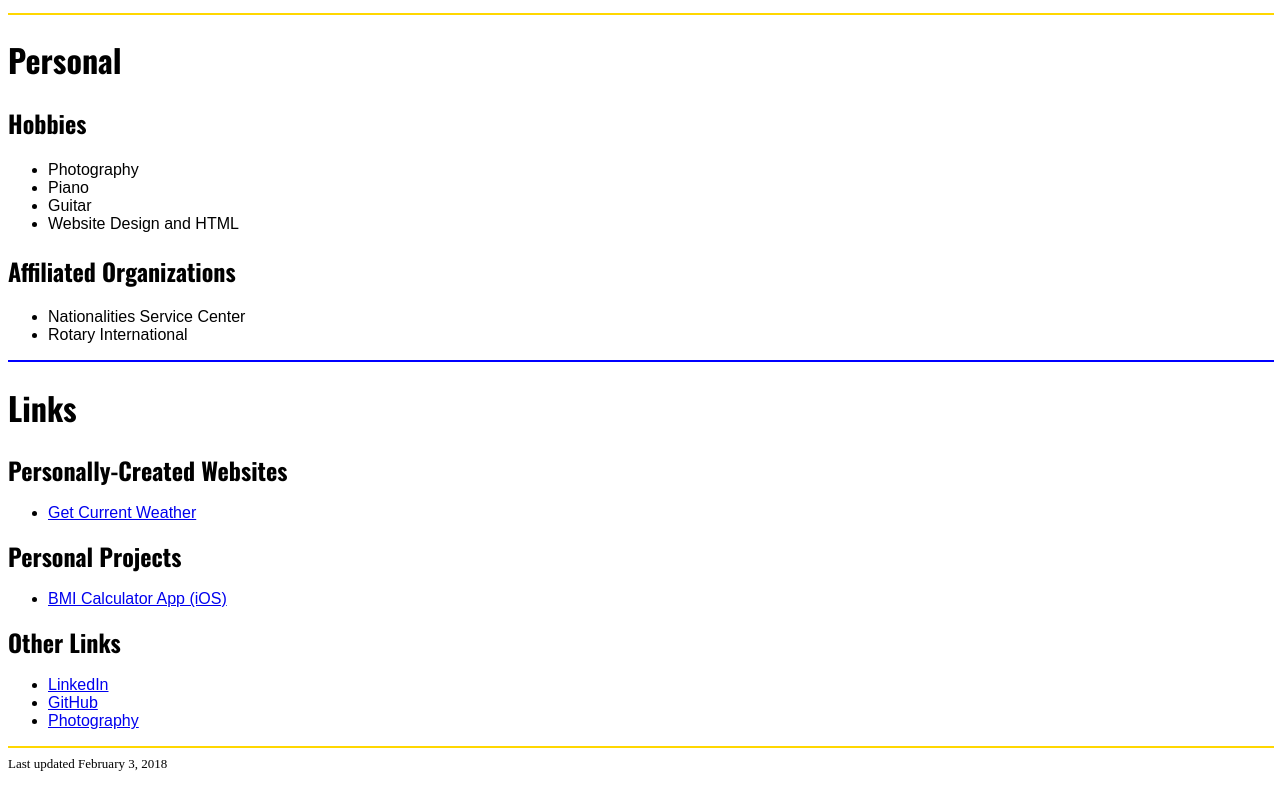
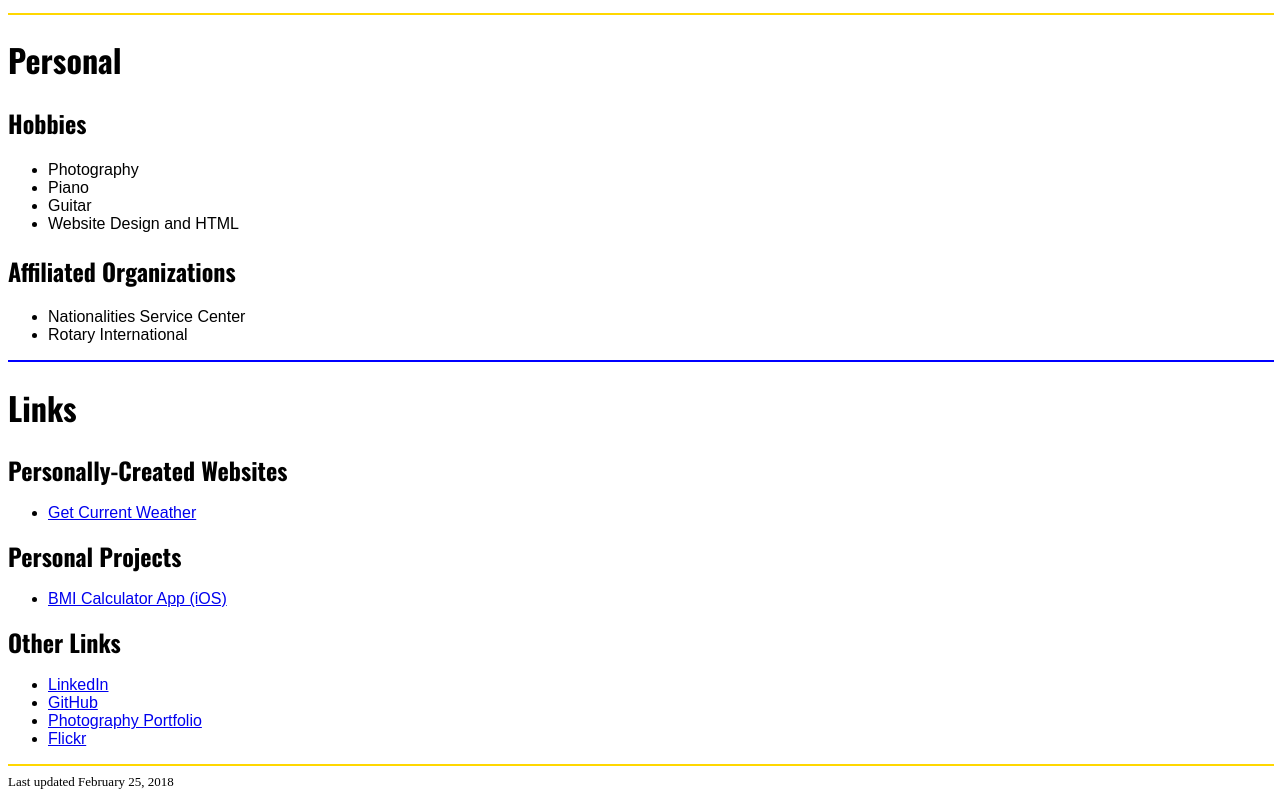
Before and after one commit to rmm429/Personal-Website, a plain HTML site: page info.html in a window 1280 px wide. Shown: the part 3289-4087 px from the top of the page. Drawn offline with nearby package versions, Linux system fonts and the light colour scheme; a web font is replaced by a local one.

Commit message:
Added photography portfolio and flickr

```diff
--- a/info.html
+++ b/info.html
@@ -420,12 +420,13 @@
 <ul>
 	<li><a href="https://www.linkedin.com/in/richard-mangerie-a4a61610a" target="_blank">LinkedIn</a></li>
 	<li><a href="https://github.com/rmm429" target="_blank">GitHub</a></li>
-	<li><a href="https://www.flickr.com/photos/133476593@N04" target="_blank">Photography</a></li>
+	<li><a href="https://ricky26mangerie.wixsite.com/mysite" target="_blank">Photography Portfolio</a></li>
+	<li><a href="https://www.flickr.com/photos/133476593@N04" target="_blank">Flickr</a></li>
 </ul>
 
 <hr width="100%" color="gold">
 
-<font size="-1">Last updated February 3, 2018</font>
+<font size="-1">Last updated February 25, 2018</font>
 
 </body>
 </html>
```
